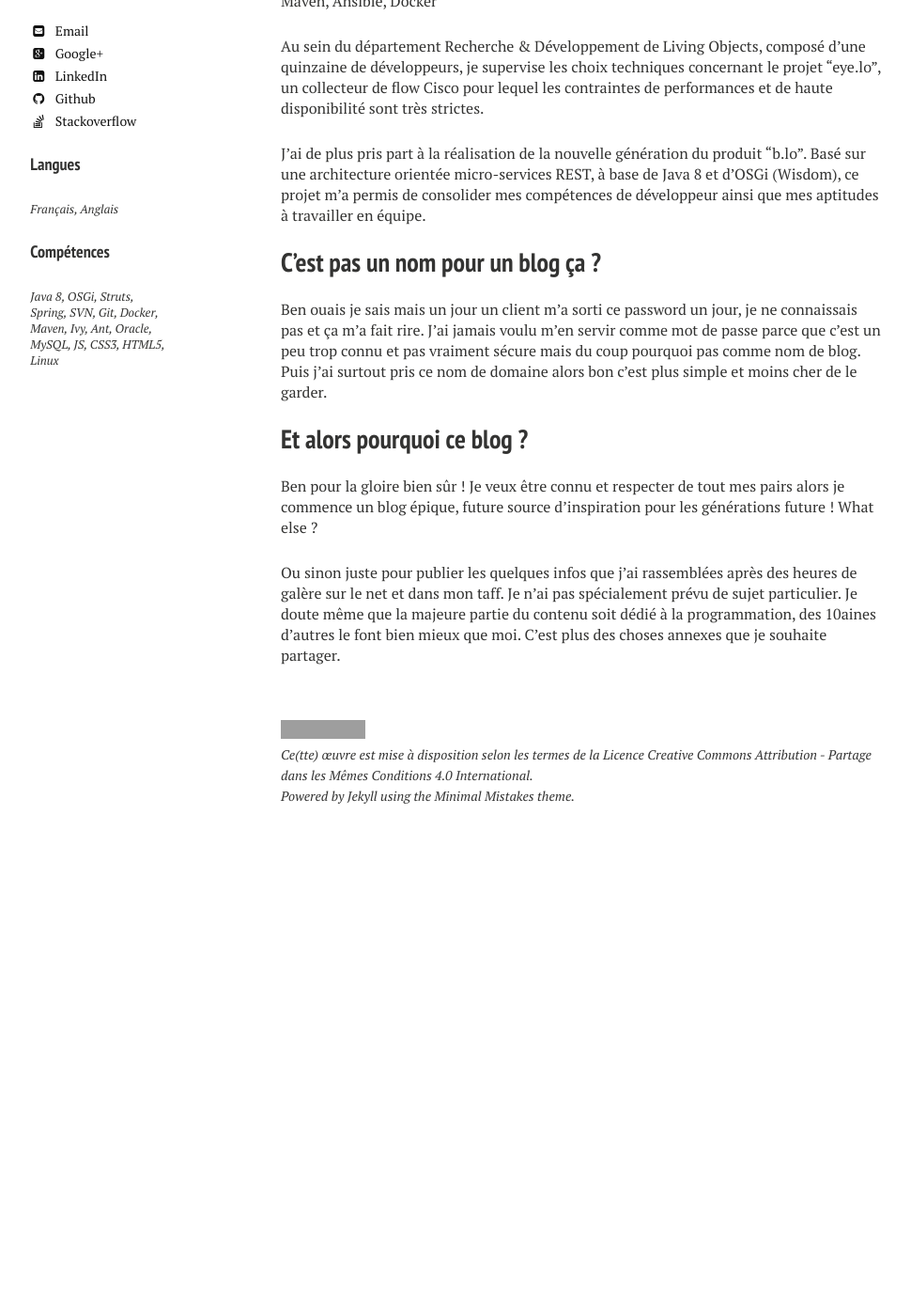
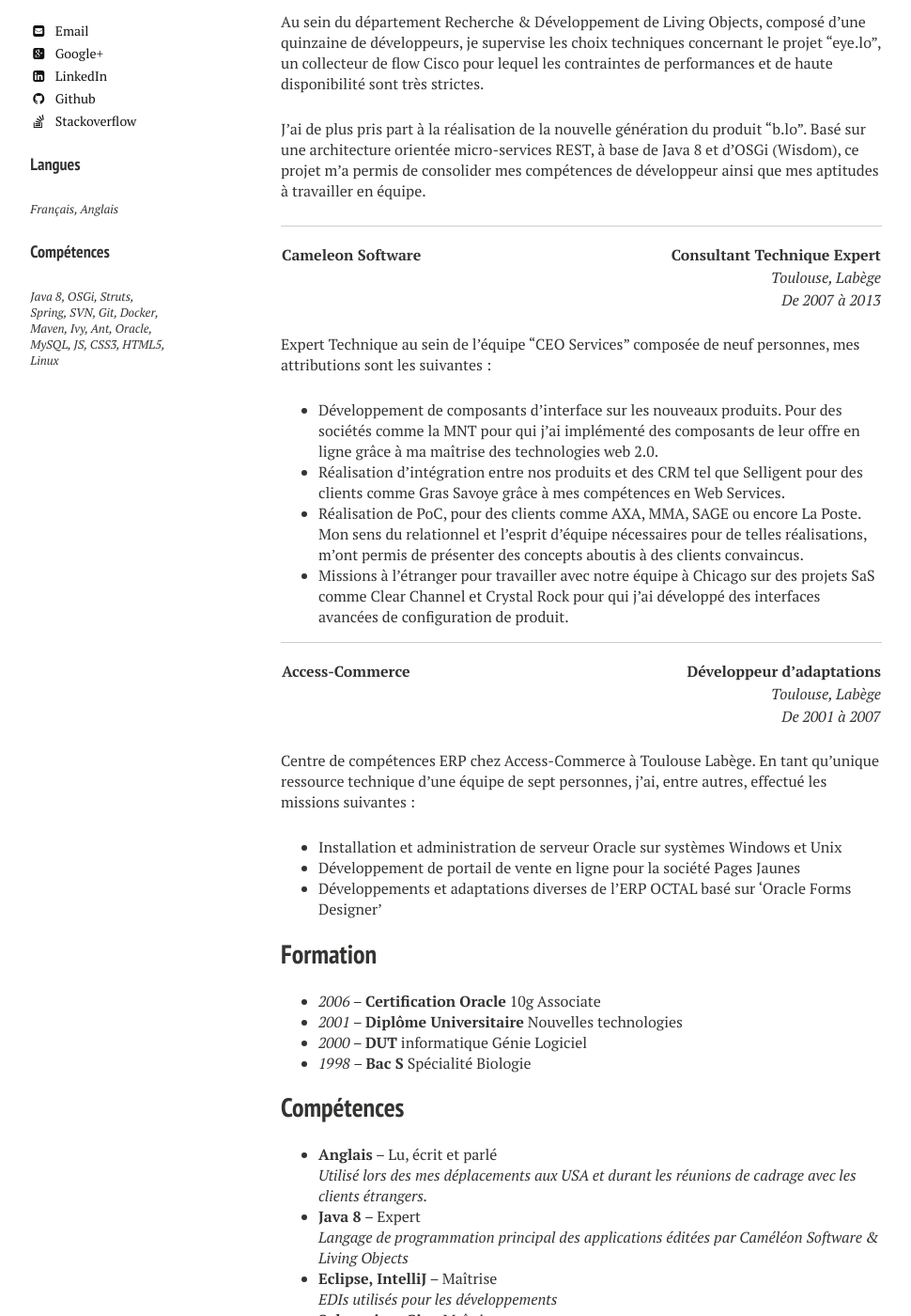
Before and after one commit to Marthym/marthym.github.io, a Jekyll site: the page built from about/index.md, in a window 1280 px wide and 1400 px high, scrolled down 384 px. Shown: the whole window at 94% size, without its empty margins (21-991 px from the left). Built offline with Jekyll 4.4.1, drawn with Linux system fonts in a browser that asks for light colours; nearby versions of some CDN libraries; before the commit the page ends 1289 px from its top, so only the background shows below that; some of the changed text lies outside the part shown; grey boxes are pictures that could not be loaded.

Commit message:
feat(about): Finish about as CV

```diff
--- a/about/index.md
+++ b/about/index.md
@@ -11,12 +11,10 @@
 ---
 ## Expériences professionnelles
 
-### Living Objects
-
-Depuis 2014
-Toulouse, Basso Cambo
-Expert développement Java
-Java 8, Wisdom, OSGi, Maven, Ansible, Docker
+| Living Objects | *Expert développement Java*	|
+|:---------------|-----------------------------:|
+|	 			 | *Toulouse, Basso Cambo*		|
+|	 			 | *Depuis 2014* 				|
 
 Au sein du département Recherche & Développement de Living Objects, composé d'une quinzaine de développeurs, je
 supervise les choix techniques concernant le projet "eye.lo", un collecteur de flow Cisco pour lequel les contraintes
@@ -26,16 +24,59 @@
 micro-services REST, à base de Java 8 et d'OSGi (Wisdom), ce projet m'a permis de consolider mes compétences de
 développeur ainsi que mes aptitudes à travailler en équipe.
 
-## C'est pas un nom pour un blog ça ?
-Ben ouais je sais mais un jour un client m'a sorti ce password un jour, je ne connaissais pas et ça m'a fait rire.
-J'ai jamais voulu m'en servir comme mot de passe parce que c'est un peu trop connu et pas vraiment sécure mais du coup
-pourquoi pas comme nom de blog. Puis j'ai surtout pris ce nom de domaine alors bon c'est plus simple et moins cher de
-le garder.
+------
 
-## Et alors pourquoi ce blog ?
-Ben pour la gloire bien sûr ! Je veux être connu et respecter de tout mes pairs alors je commence un blog épique, future
-source d'inspiration pour les générations future ! What else ?
+| Cameleon Software | Consultant Technique Expert	|
+|:------------------|------------------------------:|
+|	 			 	| *Toulouse, Labège*			|
+|	 			 	| *De 2007 à 2013* 				|
 
-Ou sinon juste pour publier les quelques infos que j'ai rassemblées après des heures de galère sur le net et dans mon
-taff. Je n'ai pas spécialement prévu de sujet particulier. Je doute même que la majeure partie du contenu soit dédié à la
-programmation, des 10aines d'autres le font bien mieux que moi. C'est plus des choses annexes que je souhaite partager.
+Expert Technique au sein de l'équipe "CEO Services" composée de neuf personnes, mes attributions sont les suivantes :
+
+* Développement de composants d’interface sur les nouveaux produits. Pour des sociétés comme la MNT pour qui j’ai
+implémenté des composants de leur offre en ligne grâce à ma maîtrise des technologies web 2.0.
+* Réalisation d’intégration entre nos produits et des CRM tel que Selligent pour des clients comme Gras Savoye grâce à
+mes compétences en Web Services.
+* Réalisation de PoC, pour des clients comme AXA, MMA, SAGE ou encore La Poste. Mon sens du relationnel et l'esprit
+d'équipe nécessaires pour de telles réalisations, m'ont permis de présenter des concepts aboutis à des clients
+convaincus.
+* Missions à l’étranger pour travailler avec notre équipe à Chicago sur des projets SaS comme Clear Channel et
+Crystal Rock pour qui j'ai développé des interfaces avancées de configuration de produit.
+
+------
+
+| Access-Commerce 	| Développeur d'adaptations		|
+|:------------------|------------------------------:|
+|	 			 	| *Toulouse, Labège*			|
+|	 			 	| *De 2001 à 2007* 				|
+
+Centre de compétences ERP chez Access-Commerce à Toulouse Labège. En tant qu’unique ressource technique d'une équipe
+de sept personnes, j’ai, entre autres, effectué les missions suivantes :
+
+* Installation et administration de serveur Oracle sur systèmes Windows et Unix
+* Développement de portail de vente en ligne pour la société Pages Jaunes
+* Développements et adaptations diverses de l'ERP OCTAL basé sur 'Oracle Forms Designer'
+
+## Formation
+
+* *2006* -- **Certification Oracle** 10g Associate
+* *2001* -- **Diplôme Universitaire** Nouvelles technologies
+* *2000* -- **DUT** informatique Génie Logiciel
+* *1998* -- **Bac S** Spécialité Biologie
+
+## Compétences
+
+* **Anglais** -- Lu, écrit et parlé<br/>
+*Utilisé lors des mes déplacements aux USA et durant les réunions de cadrage avec les clients étrangers.*
+* **Java 8** -- Expert<br/>
+*Langage de programmation principal des applications éditées par Caméléon Software & Living Objects*
+* **Eclipse, IntelliJ** -- Maîtrise<br/>
+*EDIs utilisés pour les développements*
+* **Subversion, Git** -- Maîtrise<br/>
+*Outils de gestion de source utilisé par Cameleon Software & Living Objects*
+* **Oracle, MySQL** -- Expert<br/>
+*Certification OCA 10g, MySQL est la base de données utilisé chez Living Objects*
+* **Maven, Ivy** -- Maîtrise<br/>
+*Outils de build utilisé chez Living Objects*
+* **Linux** -- Expert<br/>
+*Unique système d’exploitation utilisé chez Cameleon Software & Living Objects*
```
